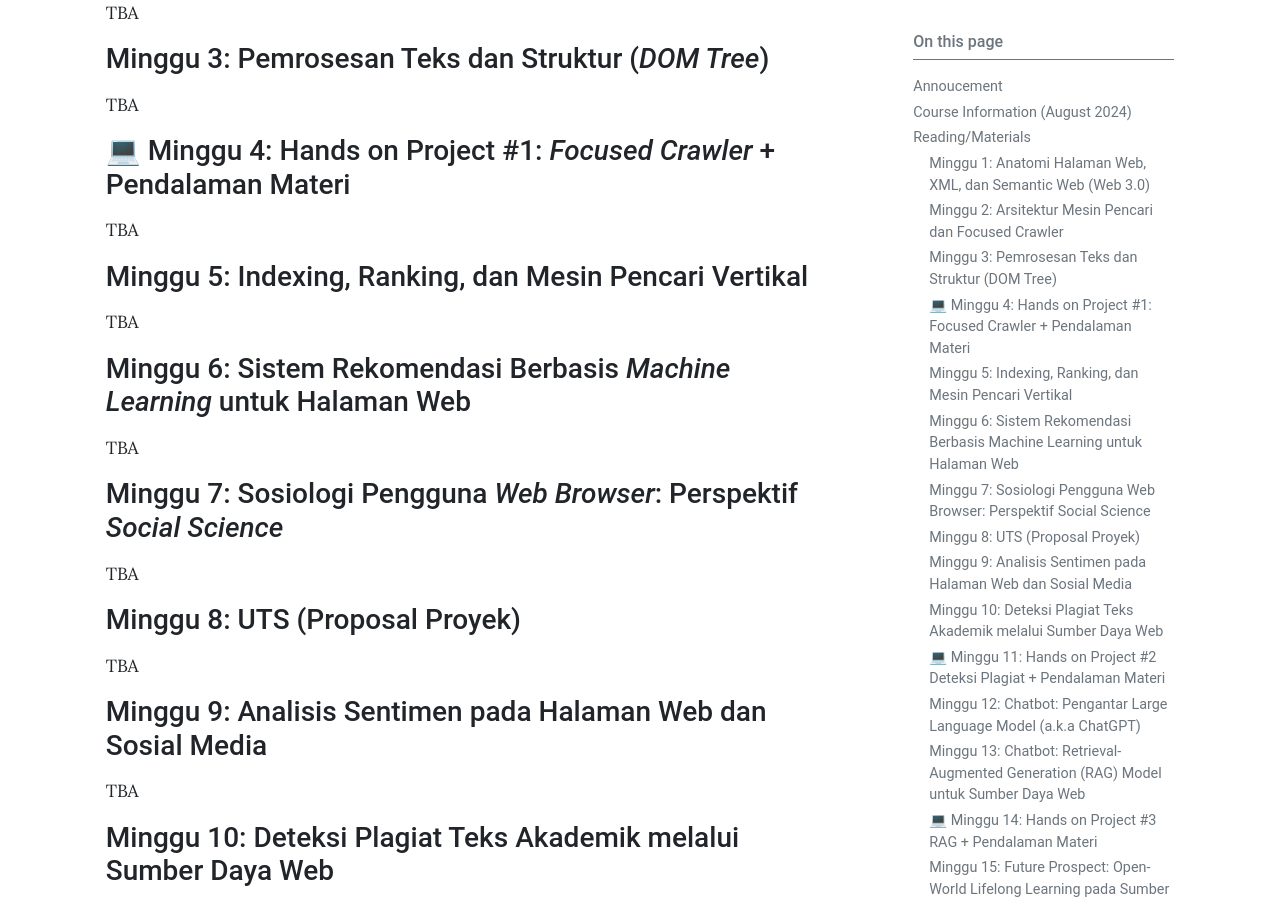
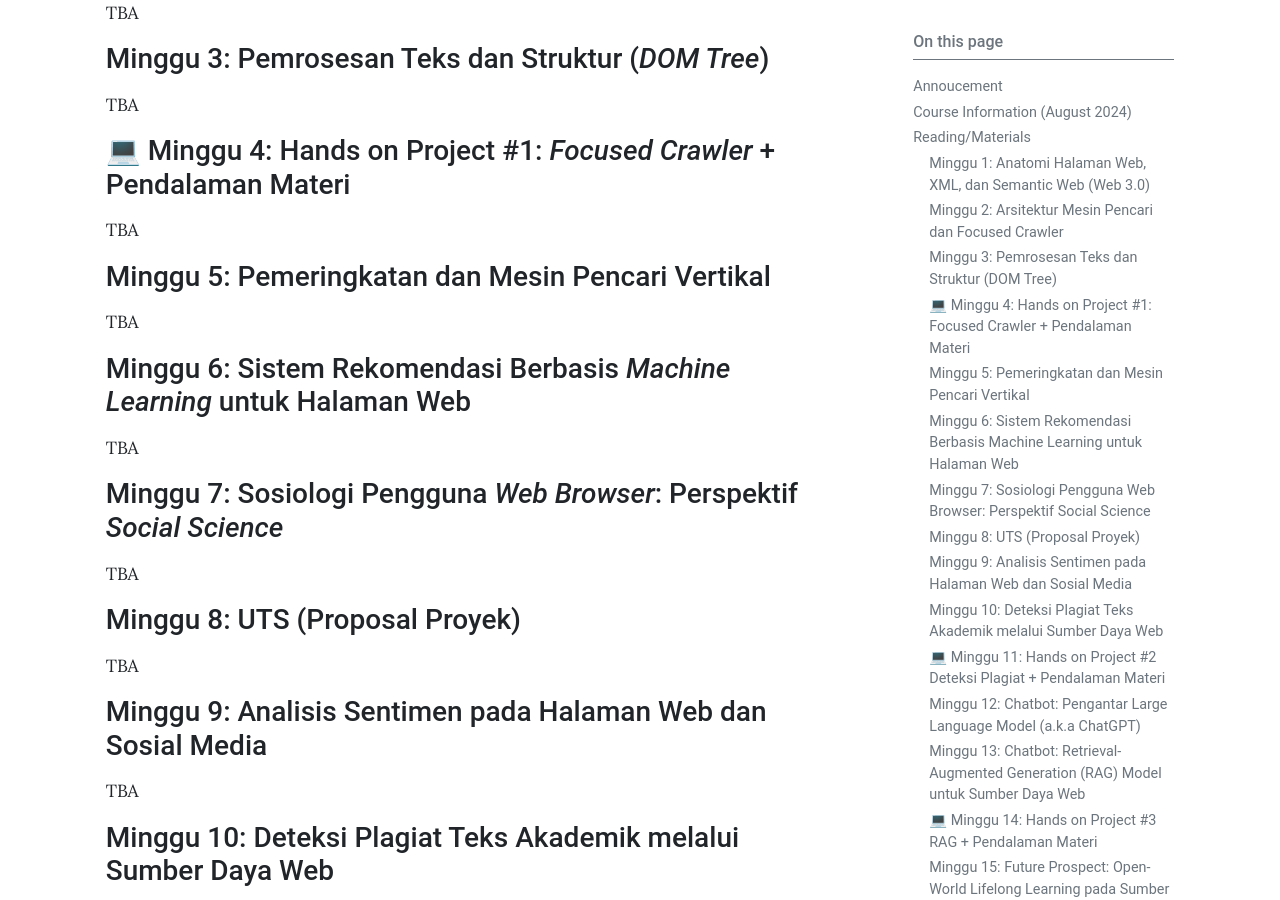
Before and after one commit to gusti-alfarisy/gusti-alfarisy.github.io, a Jekyll site: the page built from pages/mk/web.md, in a window 1280 px wide and 900 px high, scrolled down 3291 px. Built offline with Jekyll 4.4.1, drawn with Linux system fonts in a browser that asks for light colours.

Commit message:
update team

```diff
--- a/pages/mk/web.md
+++ b/pages/mk/web.md
@@ -112,7 +112,7 @@ TBA
 
 TBA
 
-### Minggu 5: Indexing, Ranking, dan Mesin Pencari Vertikal
+### Minggu 5: Pemeringkatan dan Mesin Pencari Vertikal
 
 TBA
 
```
